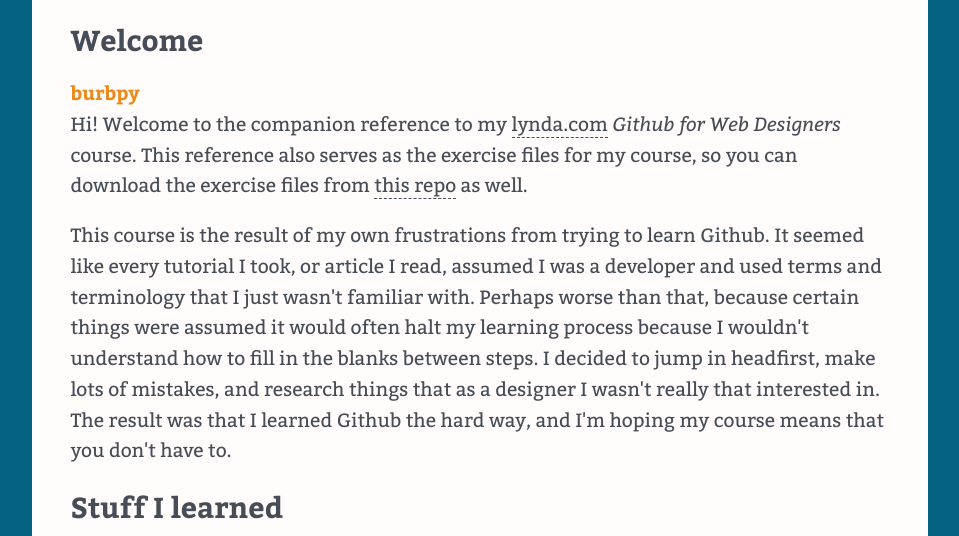
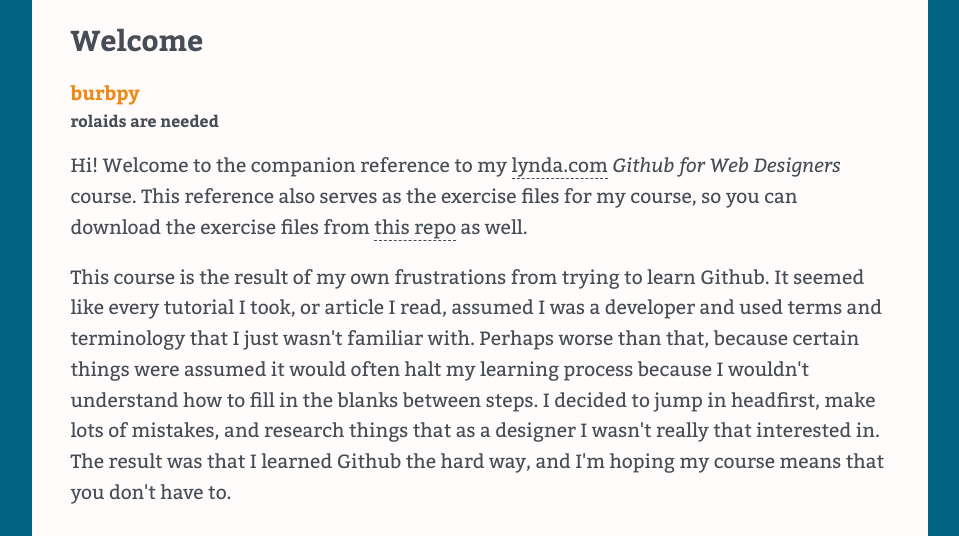
Before and after one commit to markhwebster/github-for-web-designers, a plain HTML site: page index.html in a window 1280 px wide. Shown: the part 229-765 px from the top of the page, without its empty margins (160-1119 px from the left). Drawn offline with nearby package versions, Linux system fonts and the light colour scheme.

Commit message:
added rollaids h5 tag
yupp, it's giving me heartburn working alone watching lynda tutorials

```diff
--- a/index.html
+++ b/index.html
@@ -29,6 +29,7 @@
 
 
         <h4>burbpy</h4>
+        <h5>rolaids are needed</h5>
         <p>Hi! Welcome to the companion reference to my <a href="http://www.lynda.com" title="lynda.com">lynda.com</a> <em>Github for Web Designers</em> course. This reference also serves as the exercise files for my course, so you can download the exercise files from <a href="https://github.com/markhwebster/github-for-web-designers">this repo</a> as well.</p>
     <p>This course is the result of my own frustrations from trying to learn Github. It seemed like every tutorial I took, or article I read, assumed I was a developer and used terms and terminology that I just wasn't familiar with. Perhaps worse than that, because certain things were assumed it would often halt my learning process because I wouldn't understand how to fill in the blanks between steps. I decided to jump in headfirst, make lots of mistakes, and research things that as a designer I wasn't really that interested in. The result was that I learned Github the hard way, and I'm hoping my course means that you don't have to.</p>
     <h2>Stuff I learned</h2>
```
